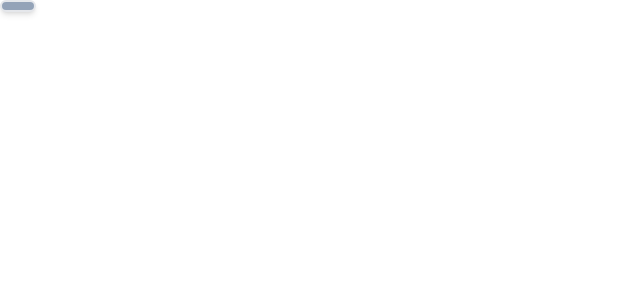
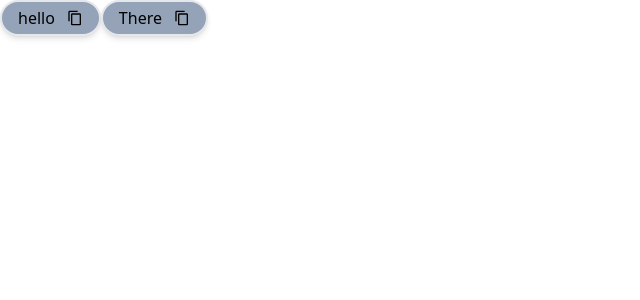
Before and after one commit to darthinvader/prompter, a React (Vite) app: page / in a window 1280 px wide. Shown: the top 300 px of the page, without its empty margins (0-640 px from the left). Built offline with nearby package versions, Linux system fonts and the light colour scheme.

Commit message:
feat: CopyField

```diff
--- a/package.json
+++ b/package.json
@@ -12,7 +12,8 @@
     "@scrapingant/scrapingant-client": "^0.2.1",
     "axios": "^1.2.1",
     "react": "^18.2.0",
-    "react-dom": "^18.2.0"
+    "react-dom": "^18.2.0",
+    "react-icons": "^4.7.1"
   },
   "devDependencies": {
     "@babel/core": "^7.20.12",
--- a/src/App.tsx
+++ b/src/App.tsx
@@ -1,6 +1,5 @@
-import SearchBar from "./components/SearchBar";
-import WordChip from "./components/WordChip";
+import CopyField from "./components/CopyField";
 
 export default function App() {
-  return <WordChip label="Chip" />;
+  return <CopyField />;
 }
--- /dev/null
+++ b/src/components/CopyField.tsx
@@ -0,0 +1,23 @@
+import { MdOutlineContentCopy } from "react-icons/md";
+import WordChip from "./WordChip";
+import { useState } from "react";
+
+const CopyField = () => {
+  const [descriptions, setDescriptions] = useState<string[]>([
+    "hello",
+    "There",
+  ]);
+  const Descriptions = () =>
+    descriptions.map((value) => (
+      <WordChip>
+        {value} <MdOutlineContentCopy />
+      </WordChip>
+    ));
+
+  return (
+    <div>
+      <div className="flex">{Descriptions()}</div>
+    </div>
+  );
+};
+export default CopyField;
--- a/src/components/Describe.tsx
+++ b/src/components/Describe.tsx
@@ -5,7 +5,7 @@ import { useDescriptions } from "./DescriptionContext";
 const Describe = () => {
   const descriptions = useDescriptions();
   const Chips = () =>
-    descriptions?.map((value) => <WordChip label={value}></WordChip>);
+    descriptions?.map((value) => <WordChip>{value}</WordChip>);
   return (
     <div className="flex flex-col bg-zinc-800	p-8">
       <SearchBar />
```
Also changed, not shown: 1 other file (tests, documents, lock files or other folders).
